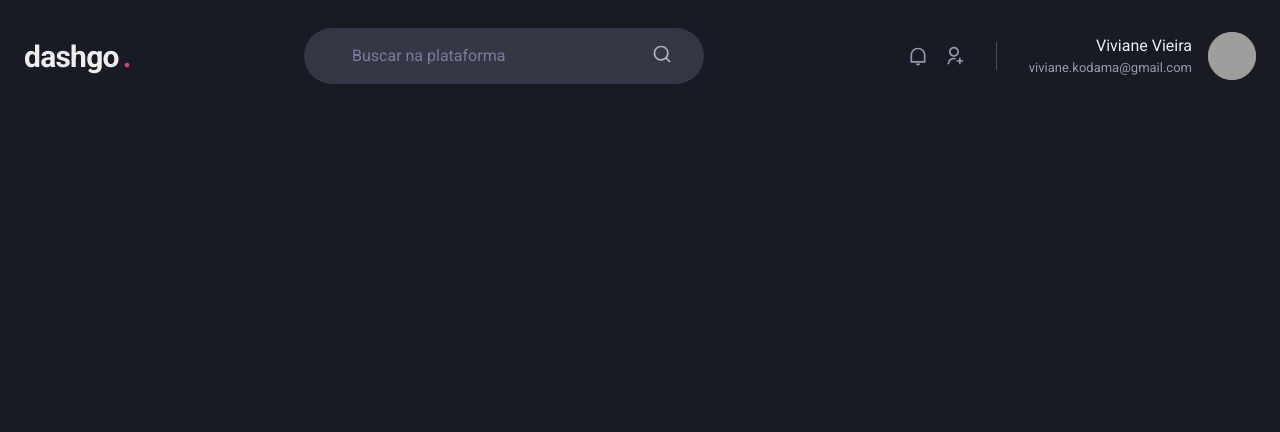
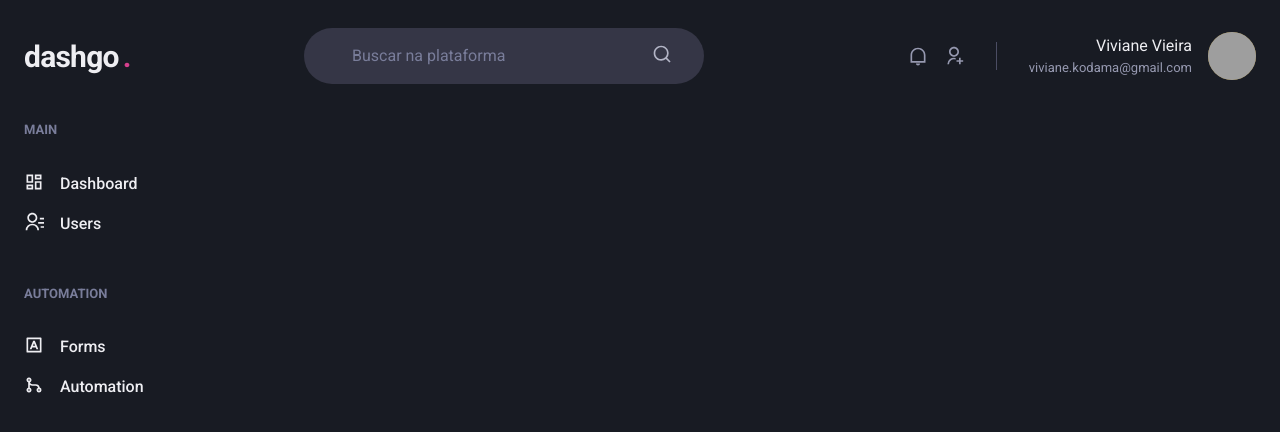
Before and after one commit to vivianevieira/dash-go, a Next.js app: page /dashboard in a window 1280 px wide. Shown: the top 432 px of the page. Built offline with nearby package versions, Linux system fonts and the light colour scheme; grey boxes are pictures that could not be loaded.

Commit message:
Sidebar component.

```diff
--- /dev/null
+++ b/src/components/Sidebar.tsx
@@ -0,0 +1,37 @@
+import { Box, Stack, Text, Link, Icon } from "@chakra-ui/react";
+import { RiContactsLine, RiDashboardLine, RiGitMergeLine, RiInputMethodLine } from "react-icons/ri";
+
+export function Sidebar() {
+  return (
+    <Box as="aside" w="64" mr="8">
+      <Stack spacing="12" align="flex-start">
+        <Box>
+          <Text fontWeight="bold" color="gray.400" fontSize="small">MAIN</Text>
+          <Stack spacing="4" mt="8" align="stretch">
+            <Link display="flex" align="center">
+              <Icon as={RiDashboardLine} fontSize="20" />
+              <Text ml="4" fontWeight="medium">Dashboard</Text>
+            </Link>
+            <Link display="flex" align="center">
+              <Icon as={RiContactsLine} fontSize="20" />
+              <Text ml="4" fontWeight="medium">Users</Text>
+            </Link>
+          </Stack>
+        </Box>
+        <Box>
+          <Text fontWeight="bold" color="gray.400" fontSize="small">AUTOMATION</Text>
+          <Stack spacing="4" mt="8" align="stretch">
+            <Link display="flex" align="center">
+              <Icon as={RiInputMethodLine} fontSize="20" />
+              <Text ml="4" fontWeight="medium">Forms</Text>
+            </Link>
+            <Link display="flex" align="center">
+              <Icon as={RiGitMergeLine} fontSize="20" />
+              <Text ml="4" fontWeight="medium">Automation</Text>
+            </Link>
+          </Stack>
+        </Box>
+      </Stack>
+    </Box>
+  );
+}
--- a/src/pages/dashboard.tsx
+++ b/src/pages/dashboard.tsx
@@ -1,7 +1,16 @@
+import { Flex } from "@chakra-ui/react";
 import { Header } from "../components/Header";
+import { Sidebar } from "../components/Sidebar";
 
 export default function Dashboard() {
   return(
-    <Header />
+    <Flex direction="column" h="100vh">
+      <Header />
+
+      <Flex w="100%" my="6" maxWidth={1480} mx="auto" px="6">
+        <Sidebar />
+      </Flex>
+    </Flex>
+
   );
 }
```
